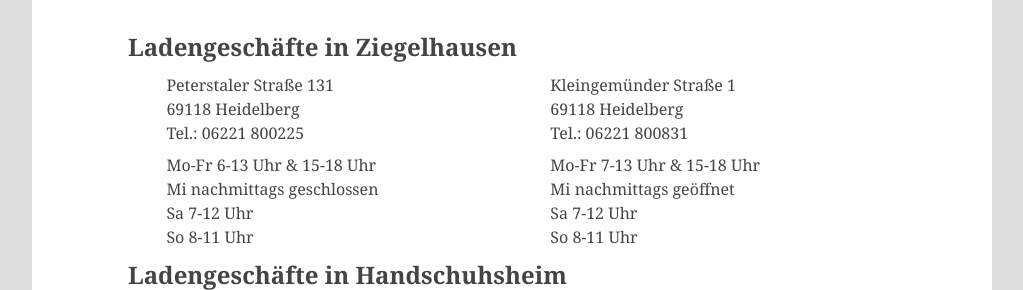
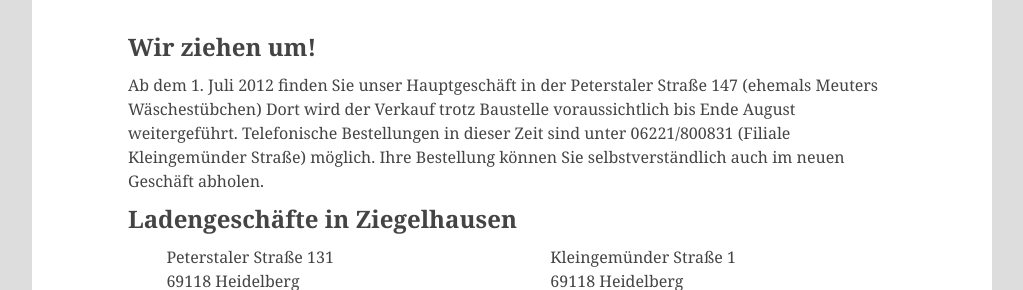
Before and after one commit to winniae/baeckerei-ruehle.de, a plain HTML site: page html5boilerplate2.0/index.html in a window 1280 px wide. Shown: the part 452-742 px from the top of the page, without its empty margins (128-1151 px from the left). Drawn offline with nearby package versions, Linux system fonts and the light colour scheme.

Commit message:
wir ziehen um 2012

```diff
--- a/html5boilerplate2.0/index.html
+++ b/html5boilerplate2.0/index.html
@@ -48,6 +48,12 @@
 
 <div class="fb-like" data-href="http://baeckerei-ruehle.de/" data-send="false" data-width="450" data-show-faces="false" data-font="arial"></div>
     	</section>
+		<section>
+			<h1>Wir ziehen um!</h1>
+			<p>
+				Ab dem 1. Juli 2012 finden Sie unser Hauptgeschäft in der Peterstaler Straße 147 (ehemals Meuters Wäschestübchen) Dort wird der Verkauf trotz Baustelle voraussichtlich bis Ende August weitergeführt. Telefonische Bestellungen in dieser Zeit sind unter 06221/800831 (Filiale Kleingemünder Straße) möglich. Ihre Bestellung können Sie selbstverständlich auch im neuen Geschäft abholen.
+			</p>
+		</section>
  		<section>
             <h1>Ladengeschäfte in Ziegelhausen</h1>
         		<div class="halfcol">
```
Also changed, not shown: 1 other file.
